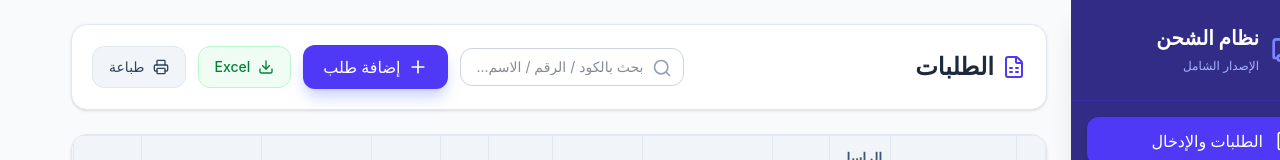
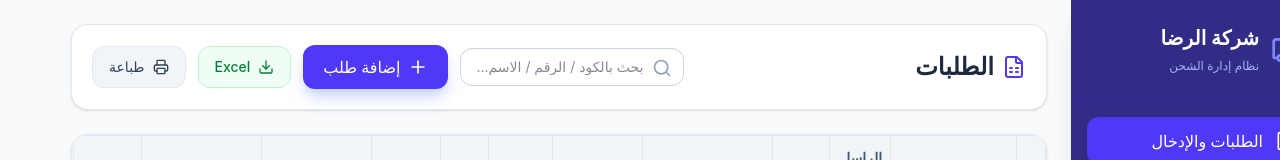
Before and after one commit to fahmyelmatry2030-lgtm/Al-Rida-Company, a React (Vite) app: page / in a window 1280 px wide. Shown: the top 160 px of the page. Built offline with nearby package versions, Linux system fonts and the light colour scheme.

Commit message:
تحديث: اسم شركة الرضا + أيقونة جديدة + نظام التقفيل والتاريخ

```diff
--- a/index.html
+++ b/index.html
@@ -2,9 +2,9 @@
 <html lang="ar" dir="rtl">
   <head>
     <meta charset="UTF-8" />
-    <link rel="icon" type="image/svg+xml" href="/favicon.svg" />
+    <link rel="icon" type="image/png" href="/favicon.png" />
     <meta name="viewport" content="width=device-width, initial-scale=1.0" />
-    <title>---</title>
+    <title>شركة الرضا | نظام إدارة الشحن</title>
   </head>
   <body>
     <div id="root"></div>
--- a/src/App.jsx
+++ b/src/App.jsx
@@ -220,7 +220,7 @@ function App() {
       <aside className="w-64 bg-indigo-900 text-white flex flex-col shadow-xl z-20 sticky top-0 h-screen print:hidden overflow-y-auto custom-scrollbar">
         <div className="p-6 flex items-center gap-3 border-b border-indigo-800 shrink-0">
           <Truck className="w-8 h-8 text-indigo-400" />
-          <div><h1 className="text-xl font-bold">نظام الشحن</h1><span className="text-indigo-300 text-xs">الإصدار الشامل</span></div>
+          <div><h1 className="text-xl font-bold">شركة الرضا</h1><span className="text-indigo-300 text-xs">نظام إدارة الشحن</span></div>
         </div>
         <nav className="flex-1 p-4 flex flex-col gap-2">
           <NavButton id="data-entry" icon={FileSpreadsheet} label="الطلبات والإدخال" />
```
Also changed, not shown: public/favicon.png (added).
